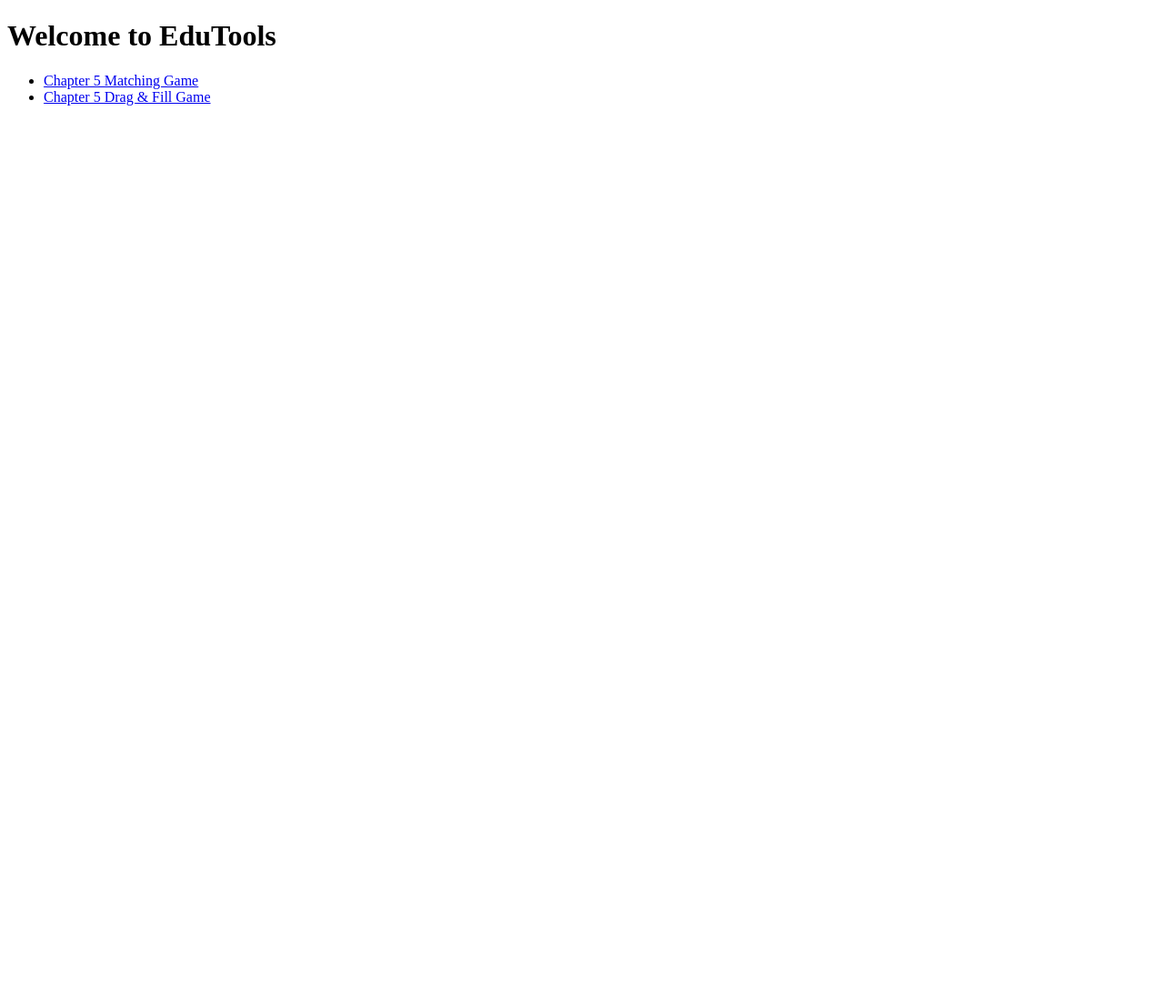
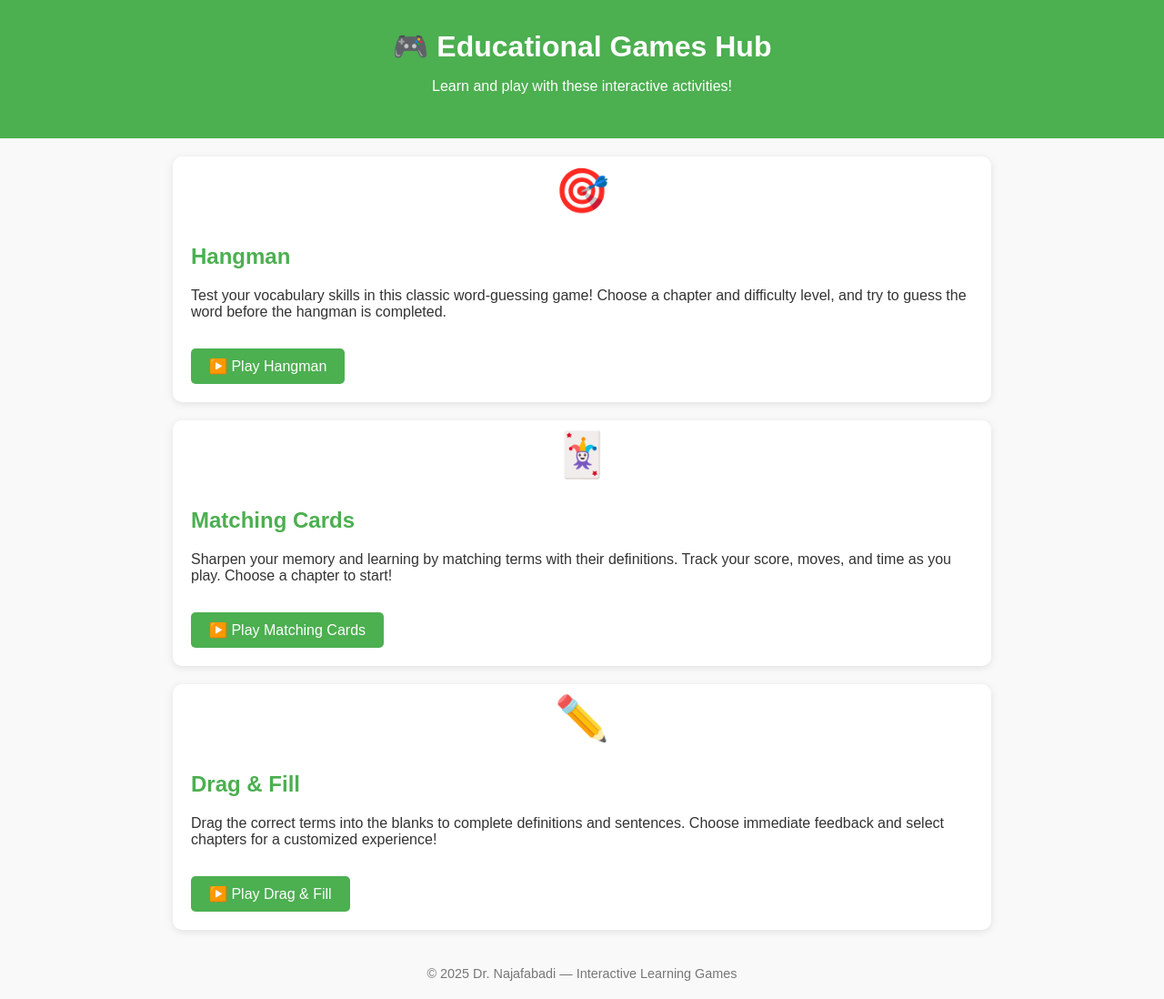
Before and after one commit to mirmahdi/edugames, a plain HTML site: page index.html in a window 1280 px wide. Shown: the whole page at 91% size. Before the commit the page ends 800 px from the top, so only its background shows below. Drawn offline with Linux system fonts and the light colour scheme.

Commit message:
Update index.html

```diff
--- a/index.html
+++ b/index.html
@@ -2,13 +2,115 @@
 <html lang="en">
 <head>
   <meta charset="UTF-8">
-  <title>EduTools Home</title>
+  <meta name="viewport" content="width=device-width, initial-scale=1">
+  <title>Educational Games Hub</title>
+  <style>
+    body {
+      font-family: Arial, sans-serif;
+      background: #f9f9f9;
+      margin: 0;
+      padding: 0;
+      color: #333;
+    }
+    header {
+      background-color: #4CAF50;
+      color: white;
+      text-align: center;
+      padding: 2rem 1rem;
+    }
+    header h1 {
+      margin: 0;
+    }
+    main {
+      max-width: 900px;
+      margin: 20px auto;
+      padding: 0 20px;
+    }
+    .game-card {
+      background: #fff;
+      border-radius: 10px;
+      margin-bottom: 20px;
+      box-shadow: 0 2px 8px rgba(0,0,0,0.1);
+      overflow: hidden;
+      display: flex;
+      flex-direction: column;
+    }
+    .game-card h2 {
+      margin-top: 0;
+      font-size: 1.5rem;
+      color: #4CAF50;
+    }
+    .game-card-content {
+      padding: 20px;
+    }
+    .game-icon {
+      font-size: 3rem;
+      text-align: center;
+      padding: 10px 0;
+    }
+    .play-button {
+      display: inline-block;
+      padding: 10px 20px;
+      margin-top: 15px;
+      background-color: #4CAF50;
+      color: white;
+      text-decoration: none;
+      border-radius: 5px;
+      transition: background-color 0.3s;
+    }
+    .play-button:hover {
+      background-color: #45a049;
+    }
+    footer {
+      text-align: center;
+      padding: 20px 0;
+      font-size: 0.9rem;
+      color: #777;
+    }
+  </style>
 </head>
 <body>
-  <h1>Welcome to EduTools</h1>
-  <ul>
-    <li><a href="Modern_SA_and_D_9e_Pearson_Key_Terms_Ch_05_Matching.html">Chapter 5 Matching Game</a></li>
-    <li><a href="Modern_SA_and_D_9e_Pearson_Key_Terms_Ch_05_Drag_Fill.html">Chapter 5 Drag & Fill Game</a></li>
-  </ul>
+
+  <header>
+    <h1>🎮 Educational Games Hub</h1>
+    <p>Learn and play with these interactive activities!</p>
+  </header>
+
+  <main>
+    <!-- Hangman Game -->
+    <div class="game-card">
+      <div class="game-icon">🎯</div>
+      <div class="game-card-content">
+        <h2>Hangman</h2>
+        <p>Test your vocabulary skills in this classic word-guessing game! Choose a chapter and difficulty level, and try to guess the word before the hangman is completed.</p>
+        <a class="play-button" href="hangman.html">▶️ Play Hangman</a>
+      </div>
+    </div>
+
+    <!-- Matching Cards Game -->
+    <div class="game-card">
+      <div class="game-icon">🃏</div>
+      <div class="game-card-content">
+        <h2>Matching Cards</h2>
+        <p>Sharpen your memory and learning by matching terms with their definitions. Track your score, moves, and time as you play. Choose a chapter to start!</p>
+        <a class="play-button" href="matching-cards.html">▶️ Play Matching Cards</a>
+      </div>
+    </div>
+
+    <!-- Drag & Fill Game -->
+    <div class="game-card">
+      <div class="game-icon">✏️</div>
+      <div class="game-card-content">
+        <h2>Drag & Fill</h2>
+        <p>Drag the correct terms into the blanks to complete definitions and sentences. Choose immediate feedback and select chapters for a customized experience!</p>
+        <a class="play-button" href="drag_and_fill.html?data=chapter5.json">▶️ Play Drag & Fill</a>
+      </div>
+    </div>
+  </main>
+
+  <footer>
+    &copy; 2025 Dr. Najafabadi — Interactive Learning Games
+  </footer>
+
 </body>
 </html>
```
